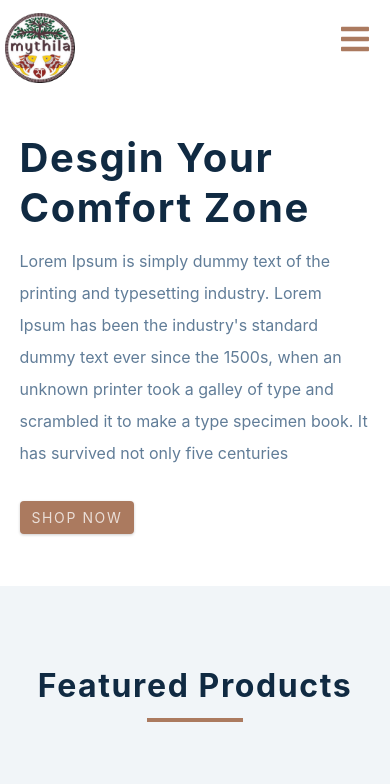
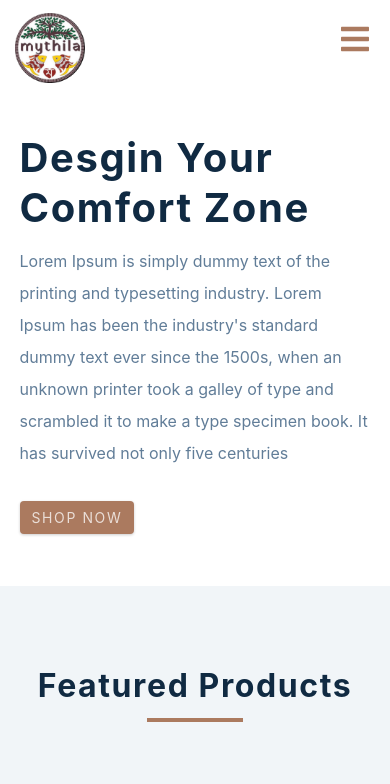
Before and after one commit to Iron0utlaw/Mythila-Ecom, a React (Create React App) app: page / in a window 390 px wide. Shown: the top 784 px of the page. Built offline with nearby package versions, Linux system fonts and the light colour scheme; grey boxes are pictures that could not be loaded.

Commit message:
small screen size logo fix

```diff
--- a/src/components/Navbar.js
+++ b/src/components/Navbar.js
@@ -15,7 +15,7 @@ const Nav = () => {
     <div className='nav-center'>
       <div className='nav-header'>
         <Link to="/">
-          <img src={logo} alt="comfy sloth"/>
+          <img src={logo} alt="mythila"/>
         </Link>
         <button type='button' className='nav-toggle' onClick={openSidebar}><FaBars/></button>
       </div>
@@ -55,7 +55,7 @@ const NavContainer = styled.nav`
       max-height:80px;
       width: auto;
       height: auto;
-      margin-left: -15px;
+      margin-left: -5px;
       margin-top: 20px;
       padding: 5px 0;
     }
```
